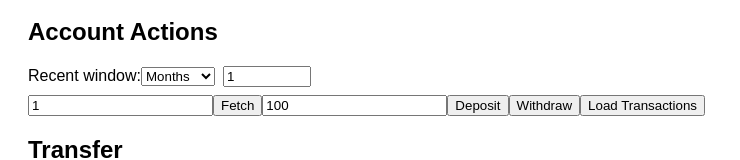
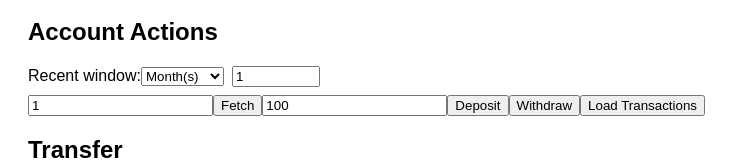
Before and after one commit to Chris-Merced/BankApplication, a React (Create React App) app in the folder client/: page / in a window 1280 px wide. Shown: the part 179-339 px from the top of the page, without its empty margins (0-740 px from the left). Built offline with nearby package versions, Linux system fonts and the light colour scheme.

Commit message:
adjusted string and added some comments

```diff
--- a/client/src/App.tsx
+++ b/client/src/App.tsx
@@ -132,11 +132,11 @@ export default function App() {
           <label>
             Recent window:
             <select value={deltaUnit} onChange={(e) => setDeltaUnit(e.target.value as 'second' | 'minute' | 'hour' | 'day' | 'week' | 'month' | 'year')}>
-              <option value="second">Seconds</option>
-              <option value="minute">Minutes</option>
-              <option value="hour">Hours</option>
-              <option value="month">Months</option>
-              <option value="year">Years</option>
+              <option value="second">Second(s)</option>
+              <option value="minute">Minute(s)</option>
+              <option value="hour">Hour(s)</option>
+              <option value="month">Month(s)</option>
+              <option value="year">Year(s)</option>
             </select>
           </label>
           <input
@@ -231,6 +231,7 @@ export default function App() {
               {[...accounts]
                 .sort((a, b) => a.account_id - b.account_id)
                 .map((a) => {
+                  //change row color based on whether the account has had a net deposit or withdrawal in the recent window
                   const monthDelta = accountMonthDeltas[a.account_id] ?? 0;
                   const rowBackground = monthDelta < 0 ? '#fbeaea' : monthDelta > 0 ? '#ebf8eb' : 'transparent';
 
@@ -239,8 +240,8 @@ export default function App() {
                       <td>{a.account_id}</td>
                       <td>{a.user_id}</td>
                       <td>{a.account_type}</td>
-                      <td>{format_currency(a.balance)}</td>
-                      <td>{format_time(a.created_at)}</td>
+                      <td>{format_currency(a.balance)}</td>//format given amount to currency
+                      <td>{format_time(a.created_at)}</td>//format given timestamp to local time
                     </tr>
                   );
                 })}
@@ -251,7 +252,7 @@ export default function App() {
 
       {transactionsAccountId !== null && (
         <section
-        style={{
+        style={{//style the transactions section to have a max height and scroll if needed
           maxHeight: '300px',
           overflowY: 'auto',
           border: '1px solid #ccc',
```
